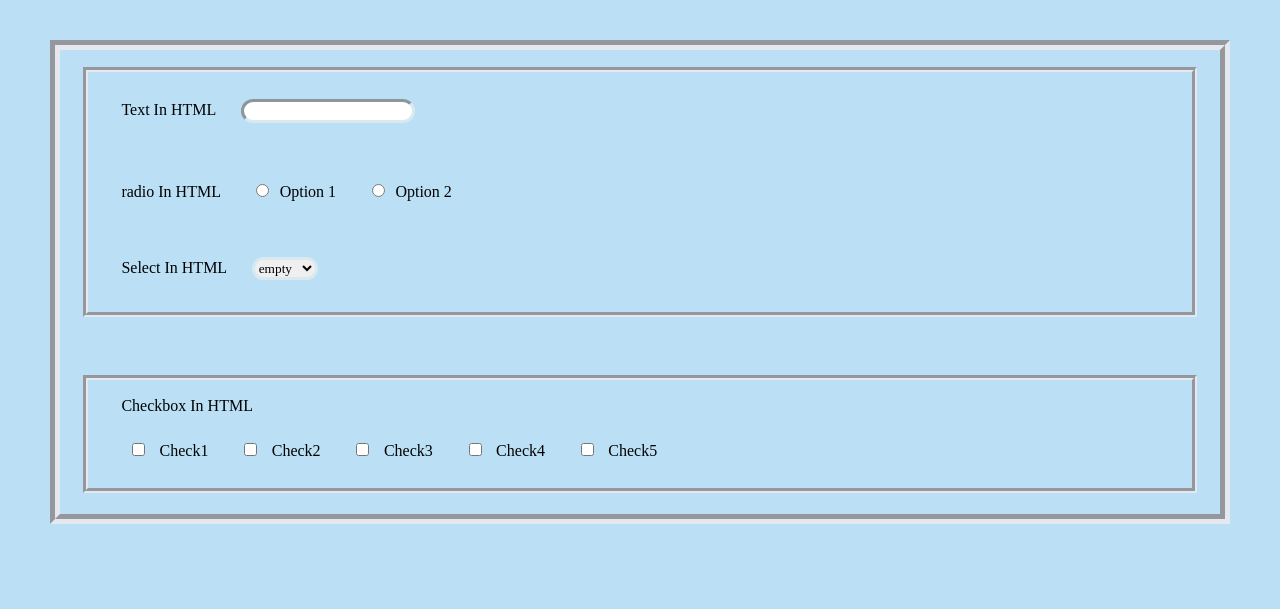
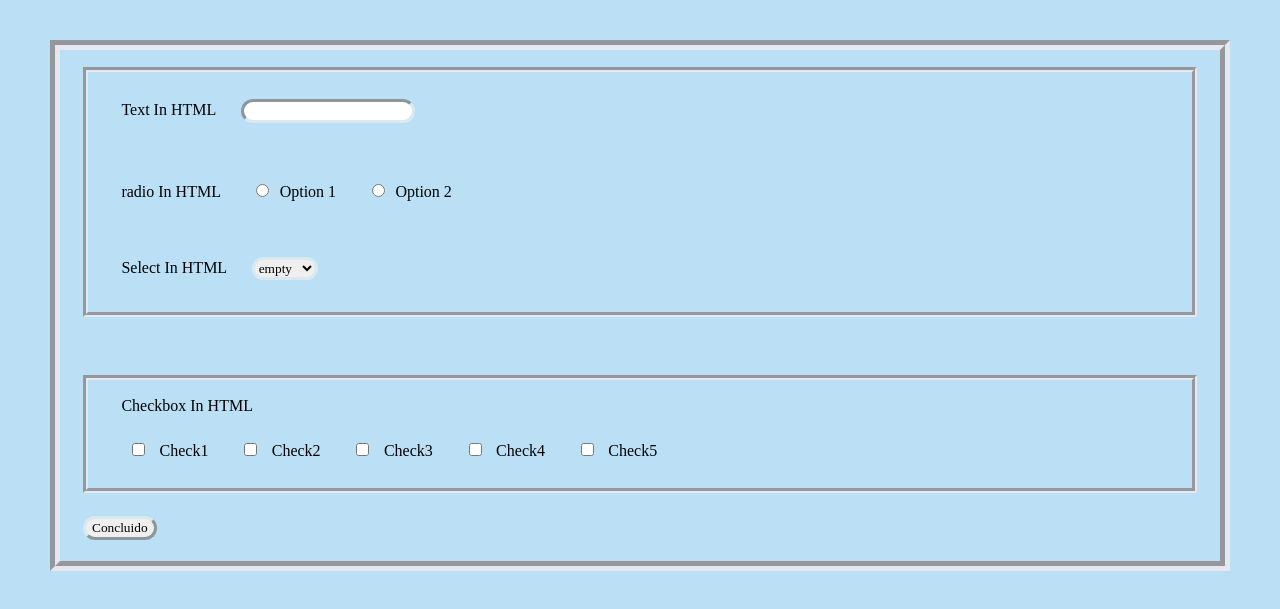
Before and after one commit to Vyctor-Huggo/Formulario-base, a plain HTML site: page Codigo/Index.html in a window 1280 px wide. Shown: the part 95-704 px from the top of the page. Drawn offline with Linux system fonts and the light colour scheme.

Commit message:
colocando botão de concluido

```diff
--- a/Codigo/Index.html
+++ b/Codigo/Index.html
@@ -64,6 +64,7 @@
                     </label>
                 </div>
             </fieldset>
+            <input type="submit" value="Concluido">
         </fieldset>
     </form>
 </body>
```
